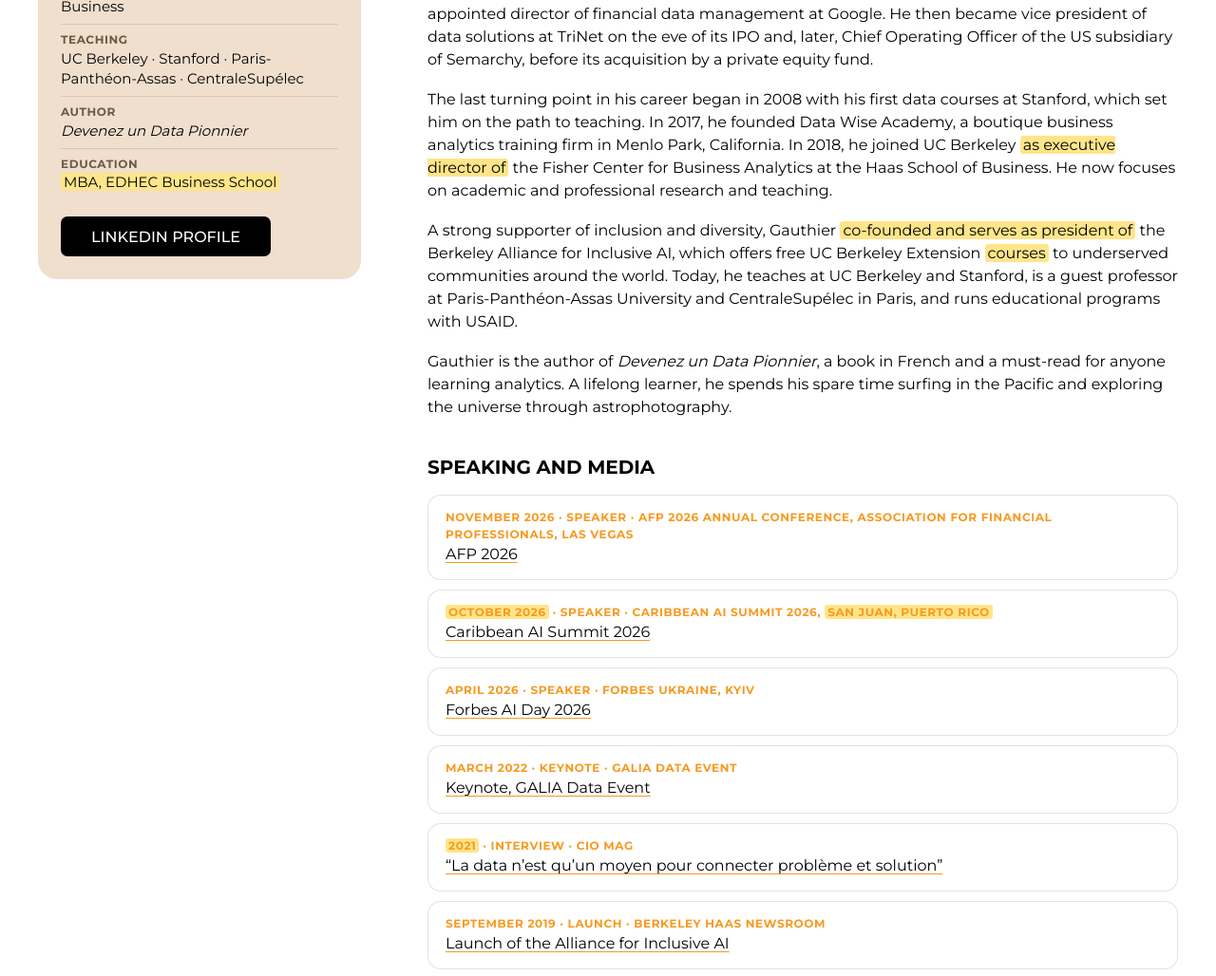
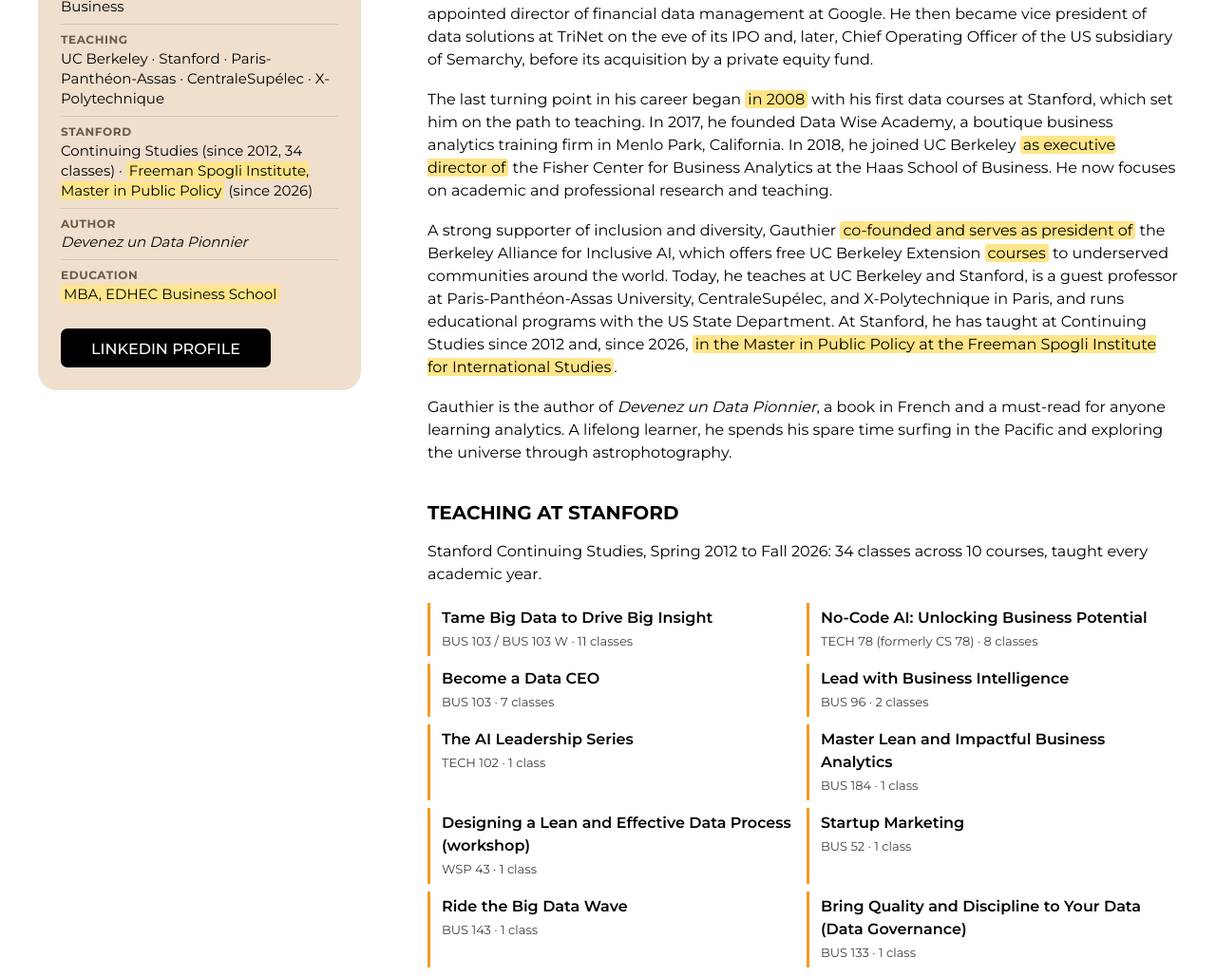
Before and after one commit to gauthiervasseur/datawiseacademy, a plain HTML site: page about-us/gauthier-vasseur/index.html in a window 1280 px wide. Shown: the part 746-1774 px from the top of the page at 95% size. Drawn offline with nearby package versions, Linux system fonts and the light colour scheme.

Commit message:
Gauthier's Bio update

```diff
--- a/about-us/gauthier-vasseur/index.html
+++ b/about-us/gauthier-vasseur/index.html
@@ -131,7 +131,8 @@ img:is([sizes=auto i],[sizes^="auto," i]){contain-intrinsic-size:3000px 1500px}
         <ul>
 <li><b>Founder & CEO</b>Data Wise Academy, Menlo Park (since 2017)</li>
 <li><b>UC Berkeley</b><mark class="pending" title="Pending confirmation">Executive Director</mark>, Fisher Center for Business Analytics, Haas School of Business</li>
-<li><b>Teaching</b>UC Berkeley · Stanford · Paris-Panthéon-Assas · CentraleSupélec</li>
+<li><b>Teaching</b>UC Berkeley · Stanford · Paris-Panthéon-Assas · CentraleSupélec · X-Polytechnique</li>
+<li><b>Stanford</b>Continuing Studies (since 2012, 34 classes) · <mark class="pending" title="Pending confirmation">Freeman Spogli Institute, Master in Public Policy</mark> (since 2026)</li>
 <li><b>Author</b><em>Devenez un Data Pionnier</em></li>
 <li><b>Education</b><mark class="pending" title="Pending confirmation">MBA, EDHEC Business School</mark></li>
         </ul>
@@ -141,15 +142,32 @@ img:is([sizes=auto i],[sizes^="auto," i]){contain-intrinsic-size:3000px 1500px}
 
 <p>Gauthier Vasseur began his career in audit, corporate finance, and treasury<mark class="pending" title="Pending confirmation">, including as controller at Rémy Cointreau, where he also ran Rémy Suisse Finance, the group’s internal bank</mark>. His passion for analytics triggered a change of heart in the early 2000s, when he realized that simple data techniques made it possible to work faster and, above all, more accurately. With the AFTE, the French Association of Corporate Treasurers, he launched courses and conferences on information systems in finance.</p>
 <p>In 2004, he moved fully into technology as product marketing director for performance management solutions at Hyperion in Silicon Valley, later acquired by Oracle. In 2007, he was appointed director of financial data management at Google. He then became vice president of data solutions at TriNet on the eve of its IPO and, later, Chief Operating Officer of the US subsidiary of Semarchy, before its acquisition by a private equity fund.</p>
-<p>The last turning point in his career began in 2008 with his first data courses at Stanford, which set him on the path to teaching. In 2017, he founded Data Wise Academy, a boutique business analytics training firm in Menlo Park, California. In 2018, he joined UC Berkeley <mark class="pending" title="Pending confirmation">as executive director of</mark> the Fisher Center for Business Analytics at the Haas School of Business. He now focuses on academic and professional research and teaching.</p>
-<p>A strong supporter of inclusion and diversity, Gauthier <mark class="pending" title="Pending confirmation">co-founded and serves as president of</mark> the Berkeley Alliance for Inclusive AI, which offers free UC Berkeley Extension <mark class="pending" title="Pending confirmation">courses</mark> to underserved communities around the world. Today, he teaches at UC Berkeley and Stanford, is a guest professor at Paris-Panthéon-Assas University and CentraleSupélec in Paris, and runs educational programs with USAID.</p>
+<p>The last turning point in his career began <mark class="pending" title="Pending confirmation">in 2008</mark> with his first data courses at Stanford, which set him on the path to teaching. In 2017, he founded Data Wise Academy, a boutique business analytics training firm in Menlo Park, California. In 2018, he joined UC Berkeley <mark class="pending" title="Pending confirmation">as executive director of</mark> the Fisher Center for Business Analytics at the Haas School of Business. He now focuses on academic and professional research and teaching.</p>
+<p>A strong supporter of inclusion and diversity, Gauthier <mark class="pending" title="Pending confirmation">co-founded and serves as president of</mark> the Berkeley Alliance for Inclusive AI, which offers free UC Berkeley Extension <mark class="pending" title="Pending confirmation">courses</mark> to underserved communities around the world. Today, he teaches at UC Berkeley and Stanford, is a guest professor at Paris-Panthéon-Assas University, CentraleSupélec, and X-Polytechnique in Paris, and runs educational programs with the US State Department. At Stanford, he has taught at Continuing Studies since 2012 and, since 2026, <mark class="pending" title="Pending confirmation">in the Master in Public Policy at the Freeman Spogli Institute for International Studies</mark>.</p>
 <p>Gauthier is the author of <em>Devenez un Data Pionnier</em>, a book in French and a must-read for anyone learning analytics. A lifelong learner, he spends his spare time surfing in the Pacific and exploring the universe through astrophotography.</p>
 
+        <h2>Teaching at Stanford</h2>
+        <p>Stanford Continuing Studies, Spring 2012 to Fall 2026: 34 classes across 10 courses, taught every academic year.</p>
+        <ul class="founder__courses">
+<li><b>Tame Big Data to Drive Big Insight</b><span>BUS 103 / BUS 103 W · 11 classes</span></li>
+<li><b>No-Code AI: Unlocking Business Potential</b><span>TECH 78 (formerly CS 78) · 8 classes</span></li>
+<li><b>Become a Data CEO</b><span>BUS 103 · 7 classes</span></li>
+<li><b>Lead with Business Intelligence</b><span>BUS 96 · 2 classes</span></li>
+<li><b>The AI Leadership Series</b><span>TECH 102 · 1 class</span></li>
+<li><b>Master Lean and Impactful Business Analytics</b><span>BUS 184 · 1 class</span></li>
+<li><b>Designing a Lean and Effective Data Process (workshop)</b><span>WSP 43 · 1 class</span></li>
+<li><b>Startup Marketing</b><span>BUS 52 · 1 class</span></li>
+<li><b>Ride the Big Data Wave</b><span>BUS 143 · 1 class</span></li>
+<li><b>Bring Quality and Discipline to Your Data (Data Governance)</b><span>BUS 133 · 1 class</span></li>
+        </ul>
         <h2>Speaking and media</h2>
         <ul class="founder__media">
 <li><span class="kind">November 2026 · Speaker · AFP 2026 Annual Conference, Association for Financial Professionals, Las Vegas</span><a href="https://conference.financialprofessionals.org/" target="_blank" rel="noopener">AFP 2026</a></li>
 <li><span class="kind"><mark class="pending" title="Pending confirmation">October 2026</mark> · Speaker · Caribbean AI Summit 2026, <mark class="pending" title="Pending confirmation">San Juan, Puerto Rico</mark></span><a href="https://www.discoverpuertorico.com/event/caribbean-ai-summit-2026/2611" target="_blank" rel="noopener">Caribbean AI Summit 2026</a></li>
+<li><span class="kind"><mark class="pending" title="Pending confirmation">April–October 2026</mark> · Mentor · AgriTech Business Accelerator, IT Ukraine Association and Berkeley Fisher Center for Business Analytics</span><a href="https://itukraine.org.ua/en/agritech-business-accelerator-program/" target="_blank" rel="noopener">AgriTech Business Accelerator Program</a></li>
 <li><span class="kind">April 2026 · Speaker · Forbes Ukraine, Kyiv</span><a href="https://forbes.ua/events/forbes-ai-day-2026" target="_blank" rel="noopener">Forbes AI Day 2026</a></li>
+<li><span class="kind"><mark class="pending" title="Pending confirmation">July 2025</mark> · Training · Women Initiative Foundation, Kyiv</span><a href="https://women-initiative-foundation.com/wp-content/uploads/2025/06/KYIV_Become_AI_Empowered.pdf" target="_blank" rel="noopener">Become AI Empowered: data and AI training for Ukrainian women leaders</a></li>
+<li><span class="kind"><mark class="pending" title="Pending confirmation">April 2025</mark> · Talk · Games Gathering 2025, Lviv</span><a href="https://ab-games.com/en/2025/04/07/gauthier-vasseur-surfing-digital-darwinism-with-ai-thriving-in-the-age-of-innovation/" target="_blank" rel="noopener">“Surfing Digital Darwinism with AI: Thriving in the Age of Innovation”</a></li>
 <li><span class="kind">March 2022 · Keynote · GALIA Data Event</span><a href="https://www.galia.com/wp-content/uploads/2022/03/Keynote_GALIA_Data_Event.pdf" target="_blank" rel="noopener">Keynote, GALIA Data Event</a></li>
 <li><span class="kind"><mark class="pending" title="Pending confirmation">2021</mark> · Interview · CIO Mag</span><a href="https://cio-mag.com/la-data-nest-quun-moyen-pour-connecter-probleme-et-solution-gauthier-vasseur-executive-director-of-berkeley-fisher-center/" target="_blank" rel="noopener">“La data n’est qu’un moyen pour connecter problème et solution”</a></li>
 <li><span class="kind">September 2019 · Launch · Berkeley Haas Newsroom</span><a href="https://newsroom.haas.berkeley.edu/new-berkeley-haas-artificial-intelligence-initiative-to-focus-on-inclusivity/" target="_blank" rel="noopener">Launch of the Alliance for Inclusive AI</a></li>
--- a/wp-content/themes/datawiseacademy/assets/css/catalog-2027.css
+++ b/wp-content/themes/datawiseacademy/assets/css/catalog-2027.css
@@ -417,6 +417,11 @@ mark.pending { background: #FFE58A; color: inherit; padding: 0 3px; border-radiu
 .founder__role { font-weight: 600; font-size: 20px; text-transform: uppercase; margin: 10px 0 0; }
 .founder__bio p { margin: 0 0 18px; }
 .founder__bio h2 { font-weight: 700; font-size: 20px; text-transform: uppercase; margin: 36px 0 14px; }
+.founder__courses { list-style: none; padding: 0; margin: 0 0 8px; display: grid; gap: 8px; }
+@media (min-width: 48em) { .founder__courses { grid-template-columns: 1fr 1fr; } }
+.founder__courses li { border-left: 3px solid var(--clr-04); padding: 4px 0 4px 12px; }
+.founder__courses b { display: block; font-weight: 600; }
+.founder__courses span { font-size: 13px; opacity: .75; }
 .founder__media { list-style: none; padding: 0; margin: 0; display: grid; gap: 10px; }
 .founder__media li { background: #fff; border: 1px solid rgba(30,30,30,.12); border-radius: 14px; padding: 14px 18px; }
 .founder__media .kind { display: block; font-size: 12px; font-weight: 700; text-transform: uppercase; letter-spacing: .05em; color: var(--clr-04); }
```
Also changed, not shown: index.html (+3 -3 lines), llms.txt.
